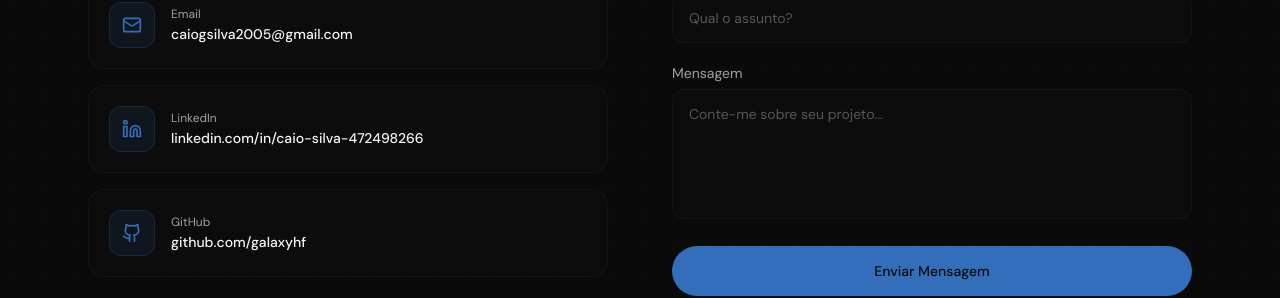
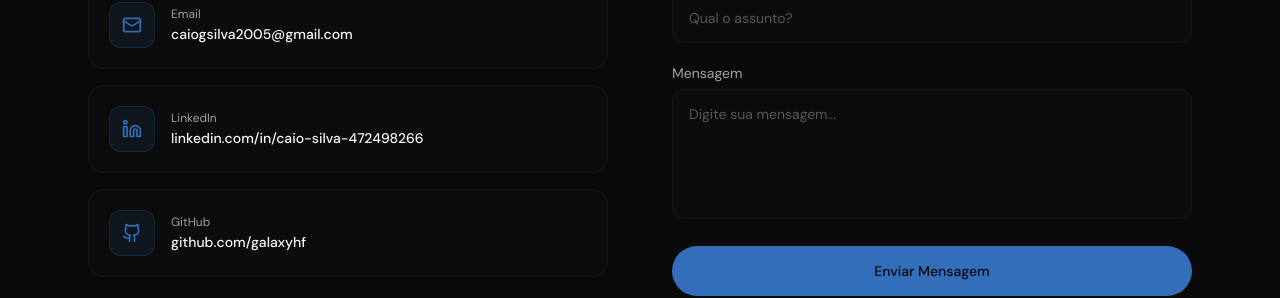
Before and after one commit to galaxyhf/portfolio-novo, a Next.js app: page / in a window 1280 px wide. Shown: the part 4170-4468 px from the top of the page. Built offline with nearby package versions, Linux system fonts and the light colour scheme.

Commit message:
feat: update language toggle button class for better accessibility and modify translation text for clarity

```diff
--- a/src/components/Navbar/Navbar.tsx
+++ b/src/components/Navbar/Navbar.tsx
@@ -110,7 +110,7 @@ export default function Navbar() {
             {/* Language Toggle Button */}
             <button
               onClick={toggleLanguage}
-              className="flex items-center gap-2 px-3 py-2 rounded-2xl bg-bg-secondary/40 hover:bg-bg-secondary/60 transition-colors duration-300 text-text-secondary hover:text-text-primary"
+              className="cursor-pointer flex items-center gap-2 px-3 py-2 rounded-2xl bg-bg-secondary/40 hover:bg-bg-secondary/60 transition-colors duration-300 text-text-secondary hover:text-text-primary"
             >
               <span className="text-sm font-medium">
                 {language === "pt" ? "🇧🇷 PT" : "🇺🇸 EN"}
--- a/src/lib/translations.ts
+++ b/src/lib/translations.ts
@@ -56,7 +56,7 @@ export const translations = {
     assunto: "Assunto",
     qualAssunto: "Qual o assunto?",
     mensagem: "Mensagem",
-    conteMeProjeto: "Conte-me sobre seu projeto...",
+    conteMeProjeto: "Digite sua mensagem...",
     enviando: "Enviando...",
     enviarMensagem: "Enviar Mensagem",
     mensagemEnviada: "Mensagem enviada com sucesso!",
```
Also changed, not shown: 1 other file (tests, documents, lock files or other folders).
